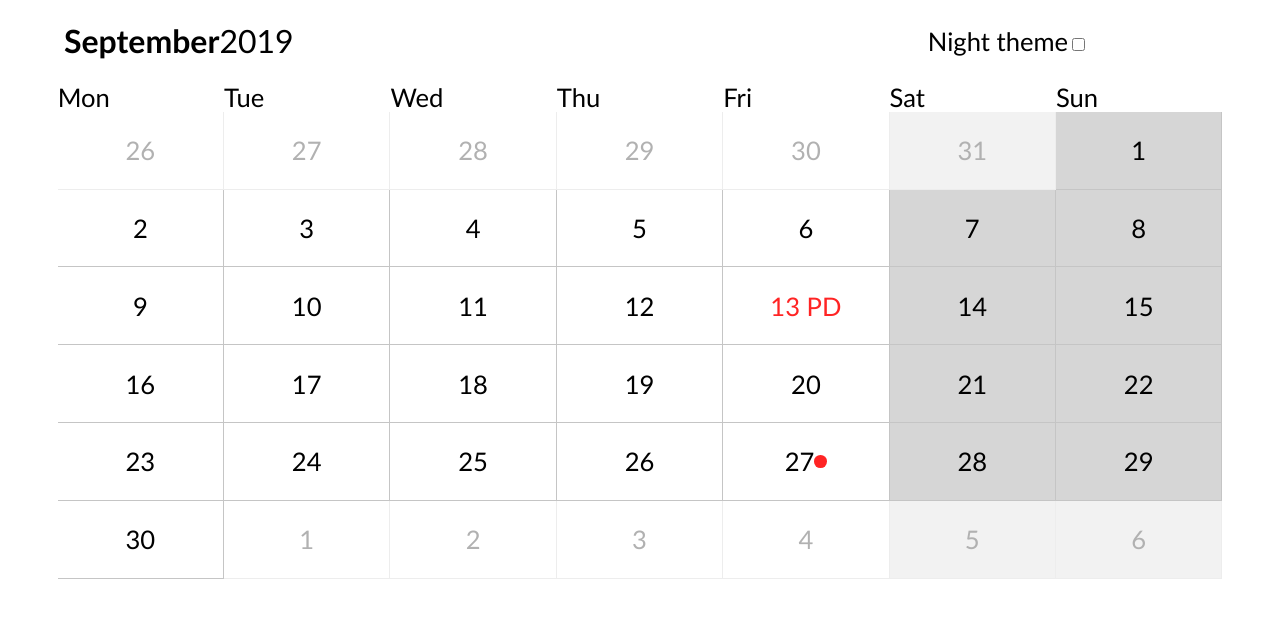
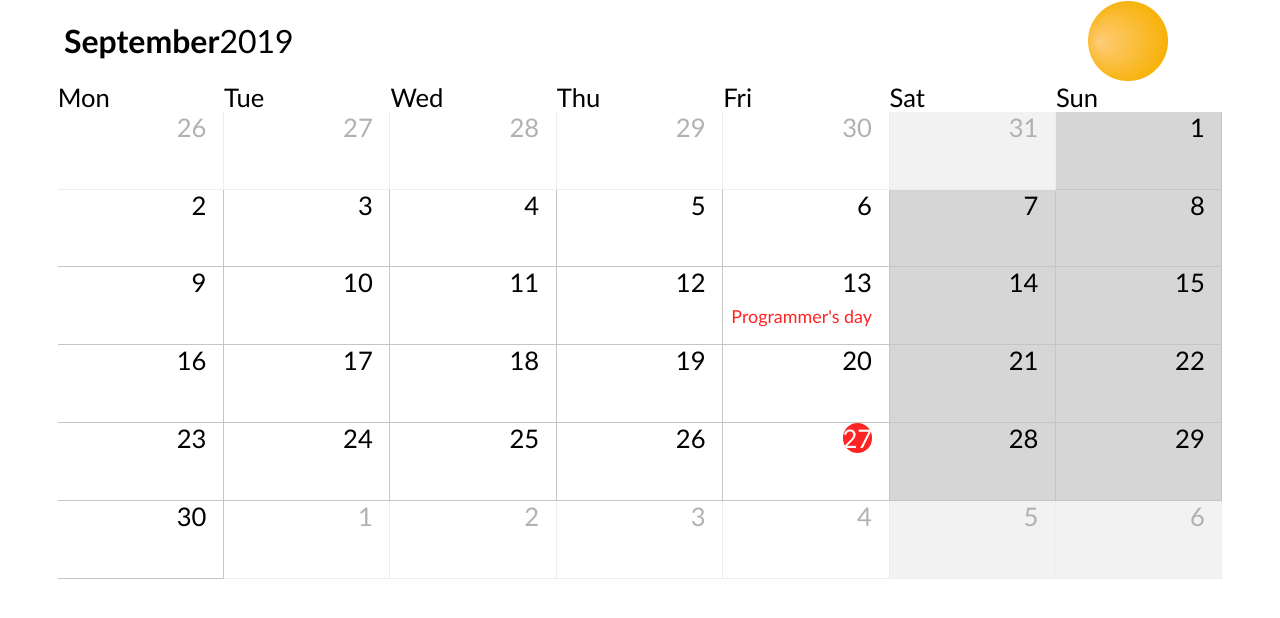
Before and after one commit to tlswp/Labs, a plain HTML site: page lw3/index.html in a window 1280 px wide. Drawn offline with Linux system fonts and the light colour scheme.

Commit message:
Checkbox update

```diff
--- a/lw3/index.html
+++ b/lw3/index.html
@@ -10,7 +10,12 @@
 <body class="main">
   <div class="top">
     <h1 class="month"><b>September</b>2019</h1>
-    <p>Night theme<input id="theme" onclick="theme()" type="checkbox"></p>
+    <label for="theme"><input id="theme" onclick="theme()" type="checkbox">
+      <div>
+        <img src="sun.png" class="check">
+        <img src="moon.png" class="check none">
+      </div>
+    </label>
   </div>
   <div class="calendar">
     <div class="day-name">Mon</div>
@@ -57,11 +62,11 @@
     <div class="day-column">
       <div class="day false">30</div>
       <div class="day">6</div>
-      <div class="day">
-        <p class="holiday">13 PD</p>
+      <div class="day">13
+        <p class="holiday">Programmer's day</p>
       </div>
       <div class="day">20</div>
-      <div class="day">27<div class="point"></div>
+      <div class="day"><div class="point">27</div>
       </div>
       <div class="day false">4</div>
     </div>
--- a/lw3/script.js
+++ b/lw3/script.js
@@ -1,9 +1,12 @@
-var myCheck = document.getElementById('theme')
-myMain = document.querySelectorAll('body.main');
-myFalse = document.querySelectorAll('div.weekend .day.false');
+var myCheck = document.getElementById('theme'),
+myMain = document.querySelectorAll('body.main'),
+myFalse = document.querySelectorAll('div.weekend .day.false'),
 myWeekend = document.querySelectorAll('div.weekend .day');
+var checkImg = document.querySelectorAll('img.check');
 function theme() {
   if (myCheck.checked) {
+    checkImg[0].className = 'check none';
+    checkImg[1].className = 'check';
     myMain[0].className = 'main night';
     for (let i = 0; i < myWeekend.length; i++) {
       myWeekend[i].className = 'day nigth';
@@ -14,6 +17,8 @@ function theme() {
   }
   else {
     myMain[0].className = 'main';
+    checkImg[0].className = 'check';
+    checkImg[1].className = 'check none';
     for (let i = 0; i < myWeekend.length; i++) {
       myWeekend[i].className = 'day';
     }
--- a/lw3/style.css
+++ b/lw3/style.css
@@ -26,9 +26,11 @@ body {
   border-right: 0.1vmax solid rgb(197, 197, 197);
   border-bottom: 0.1vmax solid rgb(197, 197, 197);
   display: flex;
-  justify-content: center;
-  align-items: center;
+  justify-content: flex-start;
+  align-items: flex-end;
+  flex-direction: column;
   font-size: 2vmax;
+  padding-right: 10%;
   transition-duration: .5s;
 }
 .weekend .day {
@@ -56,7 +58,7 @@ body {
   margin-left: 5%;
 }
 .top p {
-  font-size: 2vmax;
+  font-size: 5vmin;
   font-weight: 200;
 }
 .night {
@@ -64,13 +66,37 @@ body {
   color:white;
 }
 .holiday {
-  font-size: 2vmax;
+  font-size: 1.4vmax;
   color: rgb(255, 36, 36);
   text-align: center;
+  margin: 0%;
+  margin-top: 5%;
 }
 .point {
-  width: 1vmax;
-  height: 1vmax;
+  width: 2.3vmax;
+  height: 2.3vmax;
+  color: white;
+  overflow: hidden;
+  display: flex;
+  justify-content: center;
+  align-items: center;
   background-color: rgb(255, 36, 36);
   border-radius: 50%;
 }
+.top label div {
+  cursor: pointer;
+  height: 10vmin;
+}
+#theme {
+  display: none;
+}
+.check {
+  width: 10vmin;
+  height: 10vmin;
+  transition-duration: .5s;
+  position: absolute;
+}
+.check.none {
+  transform: scale(0.9);
+  opacity: 0;
+}
```
Also changed, not shown: lw3/Moon.svg (added), lw3/moon.png (added), lw3/sun.png (added), lw3/sun1.png (added), lw3/sun3.png (added).
